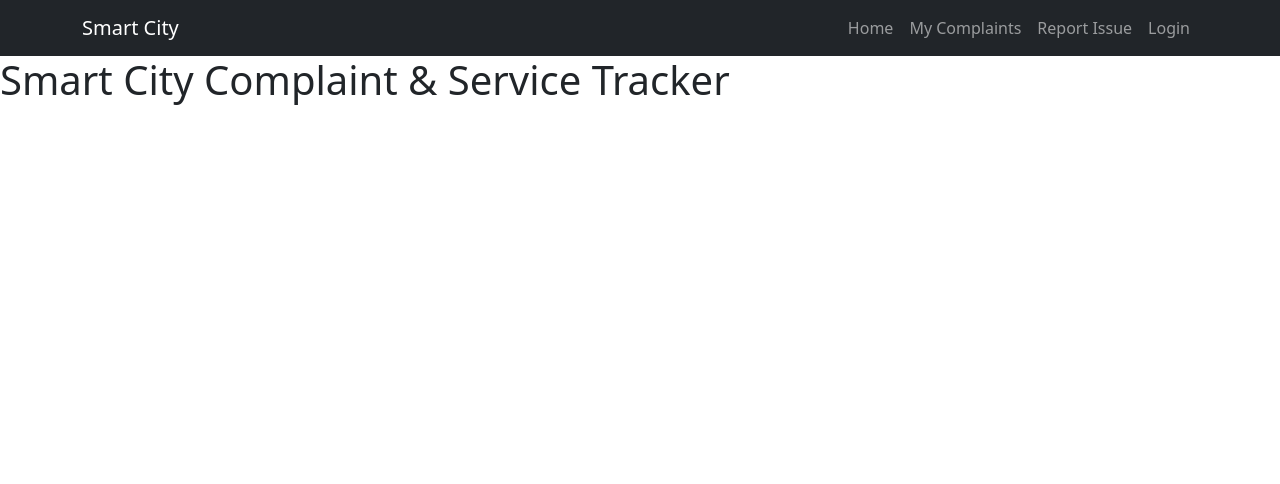
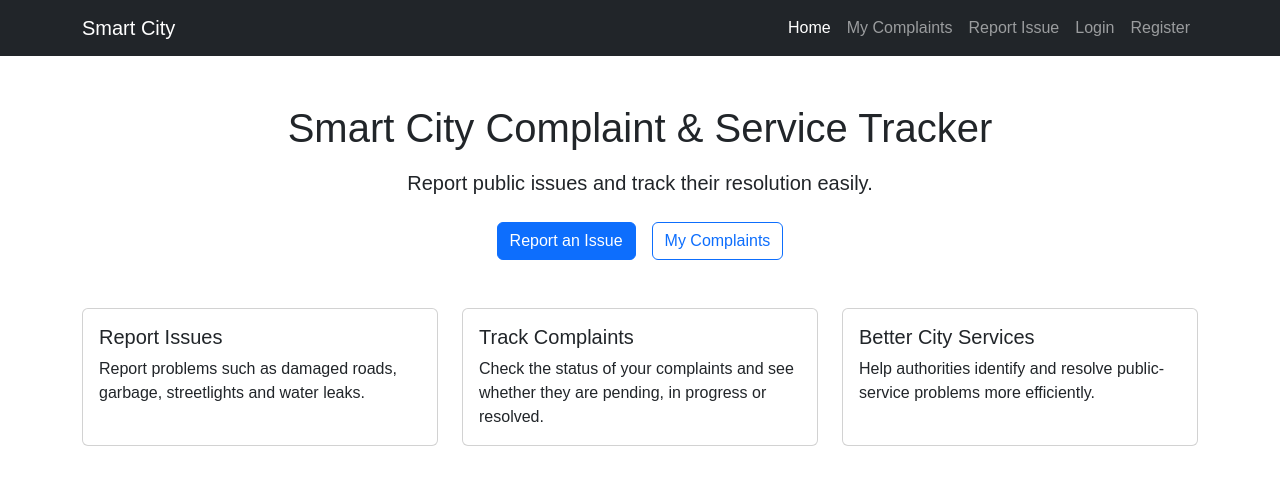
Before and after one commit to medishettyvaishnavi/smartCityTracker, a React app in the folder frontend/: page / in a window 1280 px wide. Shown: the top 484 px of the page. Built offline with nearby package versions, Linux system fonts and the light colour scheme; the HTML template or start-up script is replaced by a standard one.

Commit message:
setup frontend routing and pages

```diff
--- a/frontend/src/App.jsx
+++ b/frontend/src/App.jsx
@@ -1,12 +1,29 @@
+import "./App.css";
+import { BrowserRouter, Routes, Route } from "react-router-dom";
+
 import Navbar from "./components/Navbar";
+
+import Home from "./pages/Home";
+import Login from "./pages/Login";
+import Register from "./pages/Register";
+import ReportComplaint from "./pages/ReportComplaint";
+import MyComplaints from "./pages/MyComplaints";
+import ComplaintDetails from "./pages/ComplaintDetails";
 
 function App() {
   return (
-    <>
+    <BrowserRouter>
       <Navbar />
 
-      <h1>Smart City Complaint & Service Tracker</h1>
-    </>
+      <Routes>
+        <Route path="/" element={<Home />} />
+        <Route path="/login" element={<Login />} />
+        <Route path="/register" element={<Register />} />
+        <Route path="/report" element={<ReportComplaint />} />
+        <Route path="/complaints" element={<MyComplaints />} />
+        <Route path="/complaints/:id" element={<ComplaintDetails />} />
+      </Routes>
+    </BrowserRouter>
   );
 }
 
--- a/frontend/src/components/Navbar.jsx
+++ b/frontend/src/components/Navbar.jsx
@@ -1,19 +1,39 @@
 import { Container, Nav, Navbar as BootstrapNavbar } from "react-bootstrap";
+import { NavLink } from "react-router-dom";
 
 function Navbar() {
   return (
-    <BootstrapNavbar bg="dark" variant="dark">
+    <BootstrapNavbar bg="dark" variant="dark" expand="lg">
       <Container>
-        <BootstrapNavbar.Brand href="/">
+        <BootstrapNavbar.Brand as={NavLink} to="/">
           Smart City
         </BootstrapNavbar.Brand>
 
-        <Nav>
-          <Nav.Link href="/">Home</Nav.Link>
-          <Nav.Link href="/complaints">My Complaints</Nav.Link>
-          <Nav.Link href="/report">Report Issue</Nav.Link>
-          <Nav.Link href="/login">Login</Nav.Link>
-        </Nav>
+        <BootstrapNavbar.Toggle aria-controls="main-navbar" />
+
+        <BootstrapNavbar.Collapse id="main-navbar">
+          <Nav className="ms-auto">
+            <Nav.Link as={NavLink} to="/">
+              Home
+            </Nav.Link>
+
+            <Nav.Link as={NavLink} to="/complaints">
+              My Complaints
+            </Nav.Link>
+
+            <Nav.Link as={NavLink} to="/report">
+              Report Issue
+            </Nav.Link>
+
+            <Nav.Link as={NavLink} to="/login">
+              Login
+            </Nav.Link>
+
+            <Nav.Link as={NavLink} to="/register">
+              Register
+            </Nav.Link>
+          </Nav>
+        </BootstrapNavbar.Collapse>
       </Container>
     </BootstrapNavbar>
   );
--- a/frontend/src/index.css
+++ b/frontend/src/index.css
@@ -0,0 +1,9 @@
+* {
+  margin: 0;
+  padding: 0;
+  box-sizing: border-box;
+}
+
+body {
+  font-family: Arial, sans-serif;
+}
--- /dev/null
+++ b/frontend/src/pages/ComplaintDetails.jsx
@@ -0,0 +1,11 @@
+import React from "react";
+
+function ComplaintDetails() {
+  return (
+    <div>
+      <h1>Complaint Details</h1>
+    </div>
+  );
+}
+
+export default ComplaintDetails;
--- /dev/null
+++ b/frontend/src/pages/Home.jsx
@@ -0,0 +1,68 @@
+import { Container, Button, Card } from "react-bootstrap";
+import { Link } from "react-router-dom";
+
+function Home() {
+  return (
+    <>
+      <Container className="text-center mt-5">
+        <h1>Smart City Complaint & Service Tracker</h1>
+
+        <p className="lead mt-3">
+          Report public issues and track their resolution easily.
+        </p>
+
+        <div className="mt-4">
+          <Button as={Link} to="/report" variant="primary" className="me-3">
+            Report an Issue
+          </Button>
+
+          <Button as={Link} to="/complaints" variant="outline-primary">
+            My Complaints
+          </Button>
+        </div>
+      </Container>
+
+      <Container className="mt-5">
+        <div className="row">
+          <div className="col-md-4 mb-3">
+            <Card className="h-100">
+              <Card.Body>
+                <Card.Title>Report Issues</Card.Title>
+                <Card.Text>
+                  Report problems such as damaged roads, garbage,
+                  streetlights and water leaks.
+                </Card.Text>
+              </Card.Body>
+            </Card>
+          </div>
+
+          <div className="col-md-4 mb-3">
+            <Card className="h-100">
+              <Card.Body>
+                <Card.Title>Track Complaints</Card.Title>
+                <Card.Text>
+                  Check the status of your complaints and see whether
+                  they are pending, in progress or resolved.
+                </Card.Text>
+              </Card.Body>
+            </Card>
+          </div>
+
+          <div className="col-md-4 mb-3">
+            <Card className="h-100">
+              <Card.Body>
+                <Card.Title>Better City Services</Card.Title>
+                <Card.Text>
+                  Help authorities identify and resolve public-service
+                  problems more efficiently.
+                </Card.Text>
+              </Card.Body>
+            </Card>
+          </div>
+        </div>
+      </Container>
+    </>
+  );
+}
+
+export default Home;
--- /dev/null
+++ b/frontend/src/pages/Login.jsx
@@ -0,0 +1,11 @@
+import React from "react";
+
+function Login() {
+  return (
+    <div>
+      <h1>Login</h1>
+    </div>
+  );
+}
+
+export default Login;
--- /dev/null
+++ b/frontend/src/pages/MyComplaints.jsx
@@ -0,0 +1,11 @@
+import React from "react";
+
+function MyComplaints() {
+  return (
+    <div>
+      <h1>My Complaints</h1>
+    </div>
+  );
+}
+
+export default MyComplaints;
--- /dev/null
+++ b/frontend/src/pages/Register.jsx
@@ -0,0 +1,11 @@
+import React from "react";
+
+function Register() {
+  return (
+    <div>
+      <h1>Register</h1>
+    </div>
+  );
+}
+
+export default Register;
--- /dev/null
+++ b/frontend/src/pages/ReportComplaint.jsx
@@ -0,0 +1,11 @@
+import React from "react";
+
+function ReportComplaint() {
+  return (
+    <div>
+      <h1>Report a Complaint</h1>
+    </div>
+  );
+}
+
+export default ReportComplaint;
```
